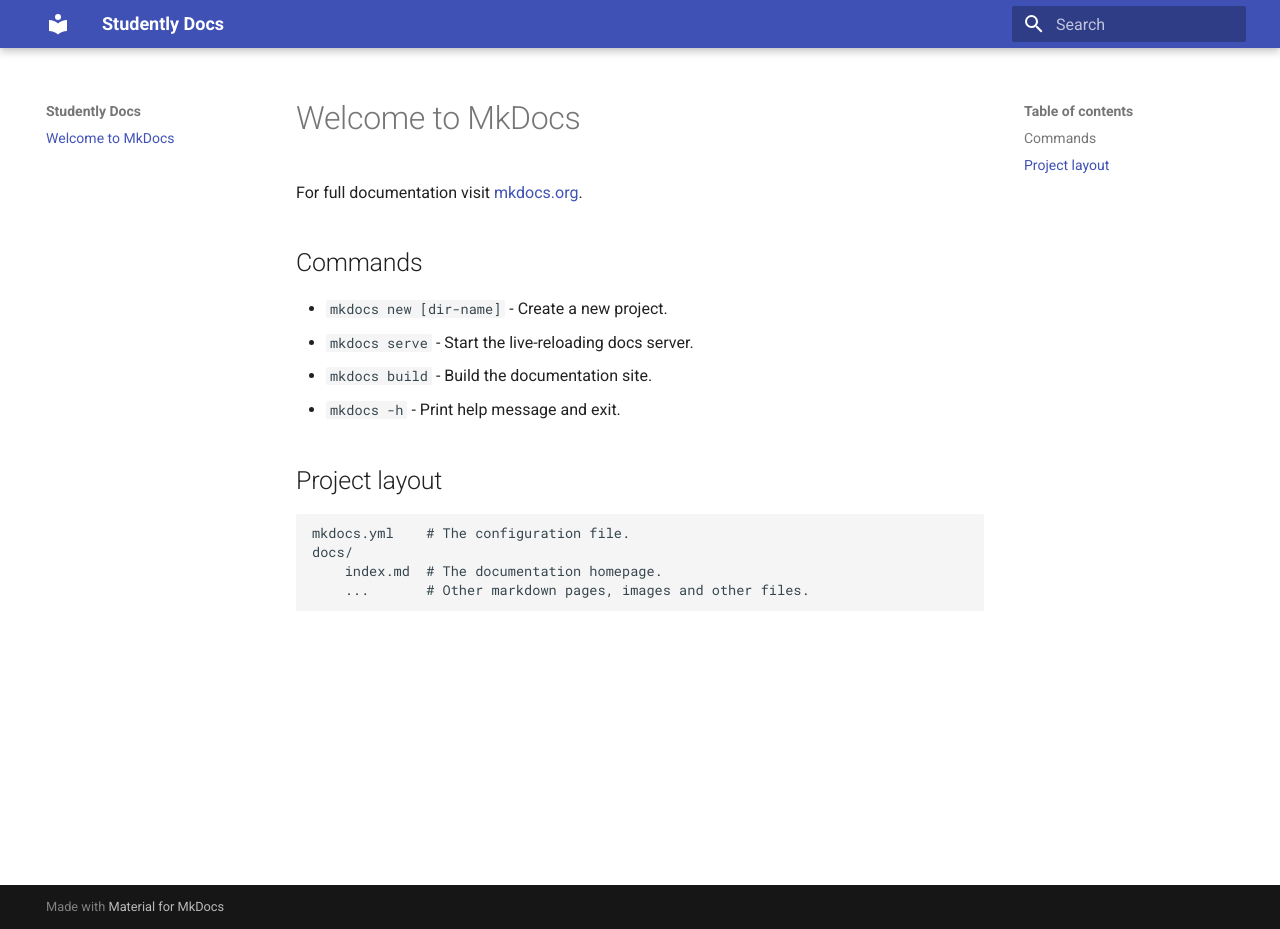
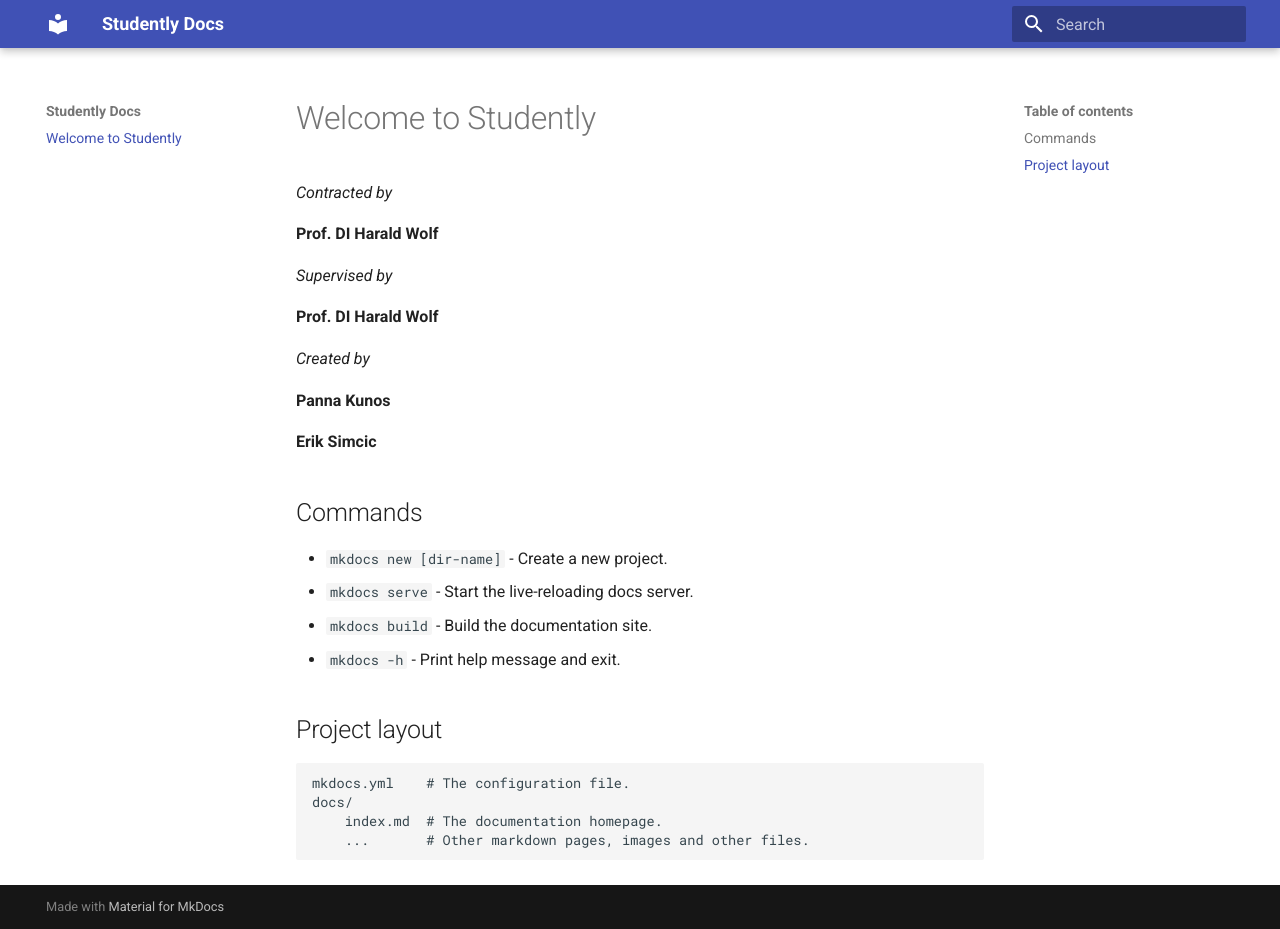
Before and after one commit to HTL-Studently/docs, an MkDocs documentation site: the page built from docs/index.md, in a window 1280 px wide and 929 px high. Built offline with MkDocs 1.6.1 and Material for MkDocs 9.7.7, drawn with Linux system fonts in a browser that asks for light colours.

Commit message:
Started rewriting the documentation

```diff
--- a/docs/index.md
+++ b/docs/index.md
@@ -1,6 +1,22 @@
-# Welcome to MkDocs
+# Welcome to Studently
 
-For full documentation visit [mkdocs.org](https://www.mkdocs.org).
+*Contracted by*
+
+**Prof. DI Harald Wolf**
+
+
+
+
+*Supervised by*
+
+**Prof. DI Harald Wolf**
+
+
+*Created by*
+
+**Panna Kunos**
+
+**Erik Simcic**
 
 ## Commands
 
```
Also changed, not shown: README.md (+23 -0 lines), Dockercompose.yml (deleted).
